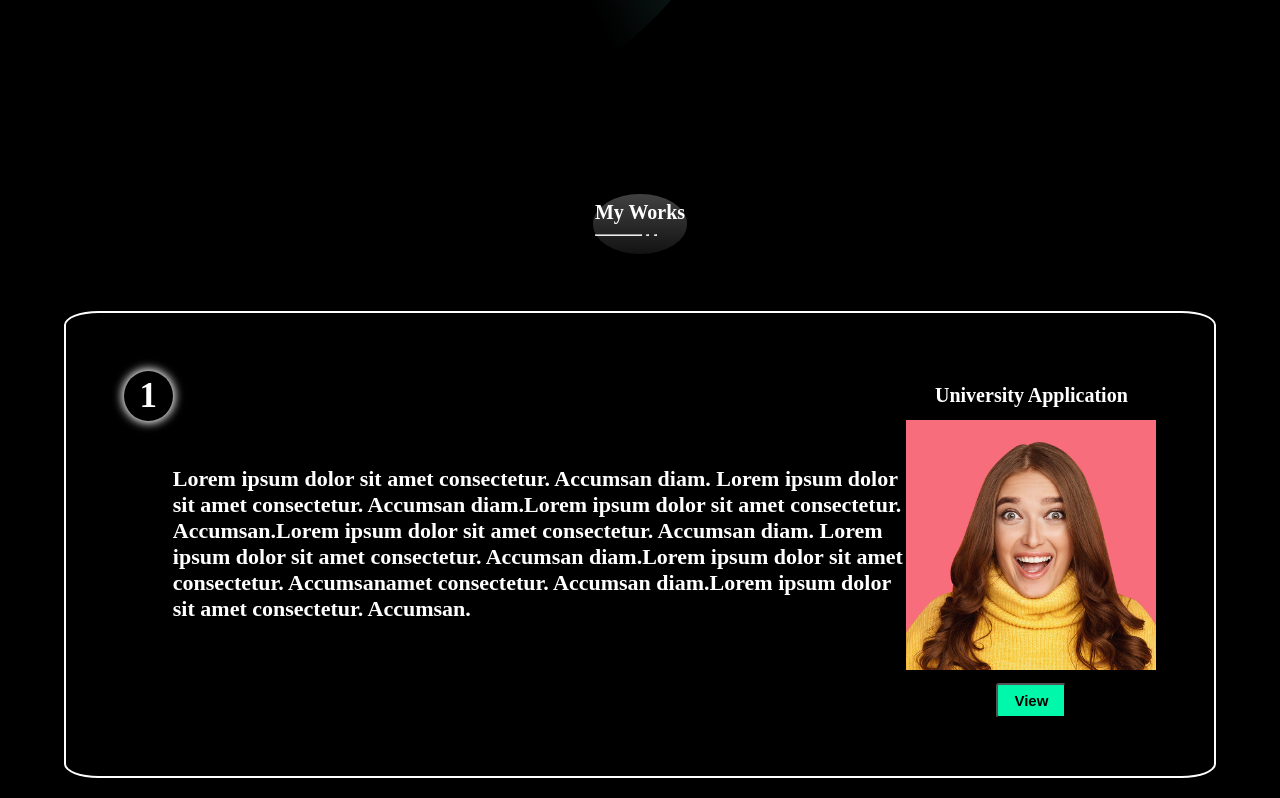
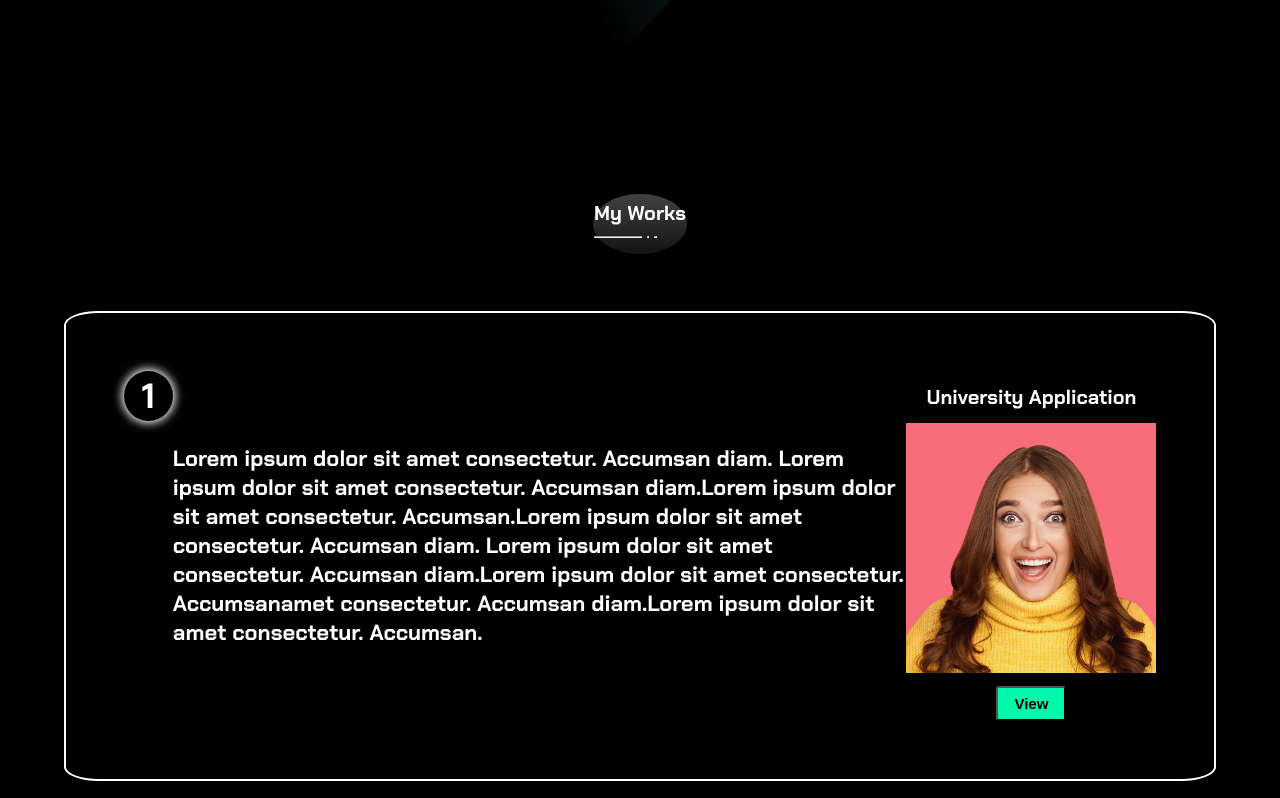
Before and after one commit to VASHNIROY/udayportfolio, a React (Create React App) app: page / in a window 1280 px wide. Shown: the part 502-1300 px from the top of the page. Built offline with nearby package versions, Linux system fonts and the light colour scheme.

Commit message:
changed font

```diff
--- a/public/index.html
+++ b/public/index.html
@@ -15,6 +15,12 @@
       user's mobile device or desktop. See https://developers.google.com/web/fundamentals/web-app-manifest/
     -->
     <link rel="manifest" href="%PUBLIC_URL%/manifest.json" />
+    <link rel="preconnect" href="https://fonts.googleapis.com" />
+    <link rel="preconnect" href="https://fonts.gstatic.com" crossorigin />
+    <link
+      href="https://fonts.googleapis.com/css2?family=Chakra+Petch:ital,wght@0,300;0,400;0,500;0,600;0,700;1,300;1,400;1,500;1,600;1,700&display=swap"
+      rel="stylesheet"
+    />
     <!--
       Notice the use of %PUBLIC_URL% in the tags above.
       It will be replaced with the URL of the `public` folder during the build.
--- a/src/Components/Footer/index.css
+++ b/src/Components/Footer/index.css
@@ -6,6 +6,7 @@
   background-color: hwb(0 0% 100%);
   color: white;
   width: 100%;
+  font-family: "Chakra Petch", sans-serif;
 }
 
 .footer-ping-me-btn-main-container {
--- a/src/Components/Footer/index.js
+++ b/src/Components/Footer/index.js
@@ -14,7 +14,18 @@ const Footer = () => {
           Can I contribute to your project with my expertise ?
         </h2>
         <button className="pingme-btn-container">
-          Ping Me <img alt="pingme" src={pingme} />
+          <a
+            href="https://www.linkedin.com/in/tuppati-udaykiran/"
+            target="blank"
+            style={{
+              textDecoration: "none",
+              color: "black",
+              display: "flex",
+              alignItems: "center",
+            }}
+          >
+            Ping Me <img alt="pingme" src={pingme} />
+          </a>
         </button>
       </div>
       <div className="footer-tag-line-container">
--- a/src/Components/Myworks/index.css
+++ b/src/Components/Myworks/index.css
@@ -5,7 +5,6 @@
   flex-direction: column;
   background-color: hwb(0 0% 100%);
   color: white;
-  font-family: Chakra Petch;
   font-weight: 700;
   padding: 5%;
 }
```
